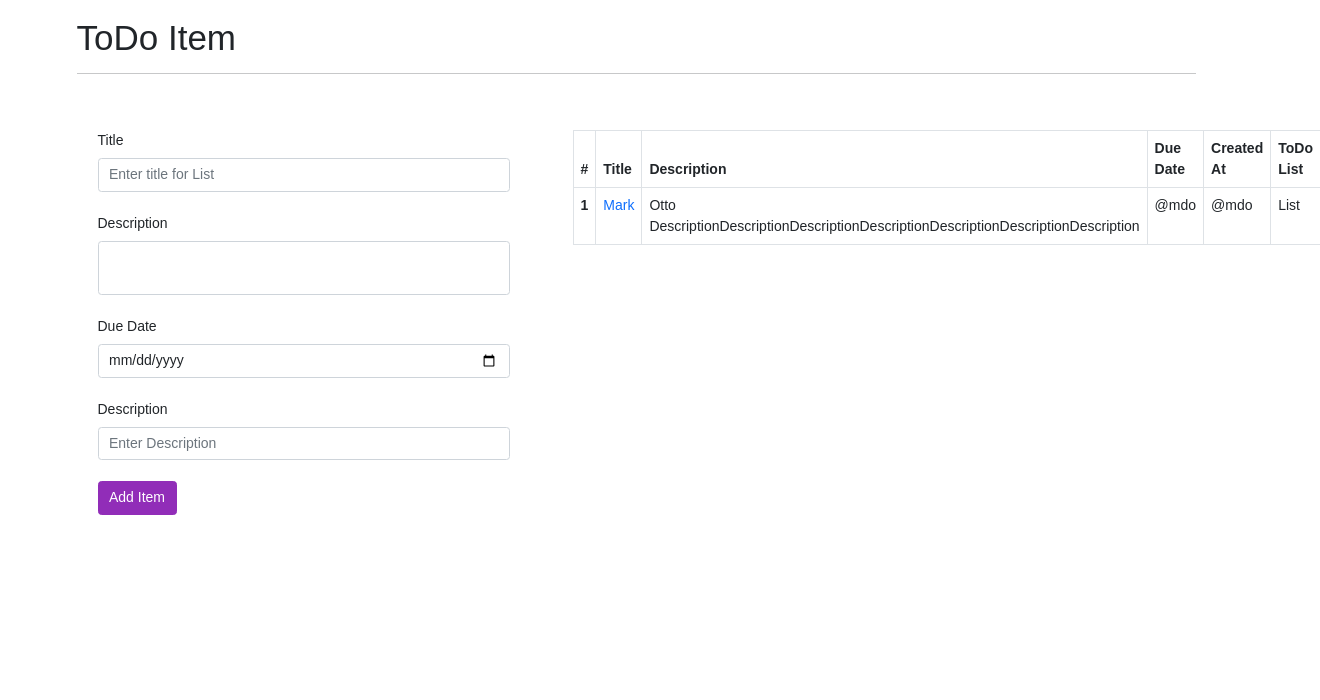
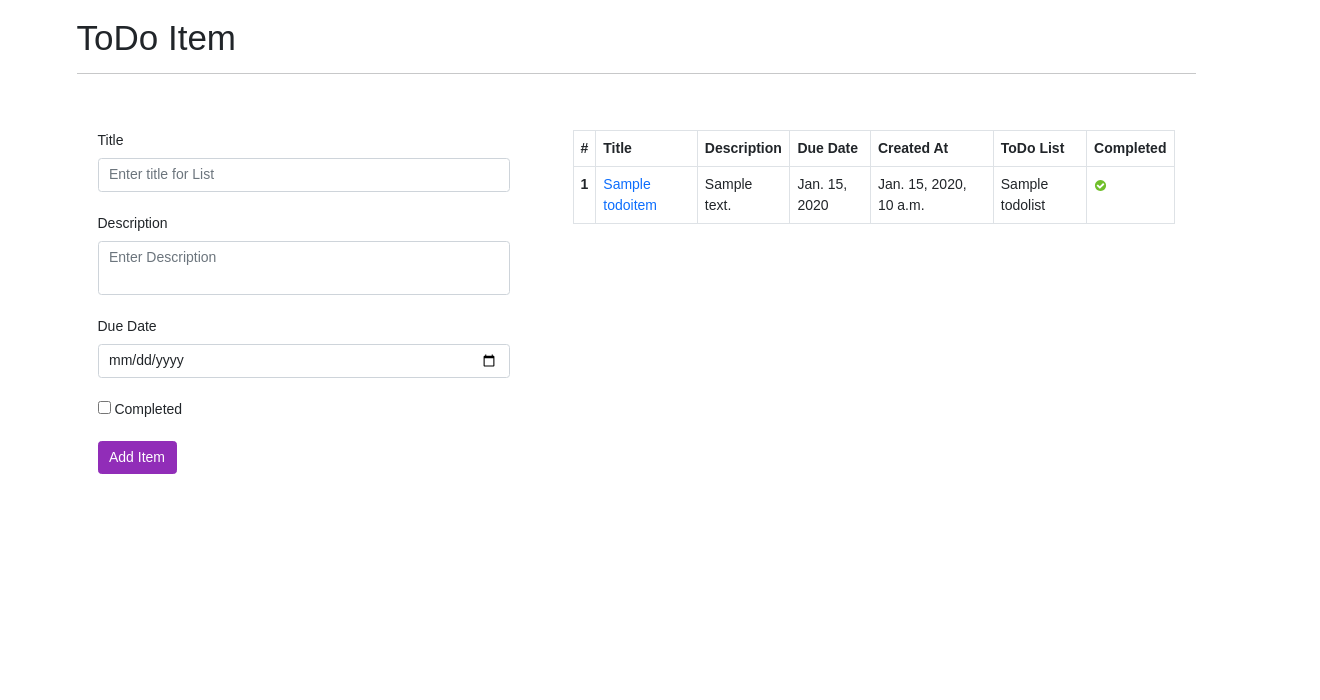
Before and after one commit to Sangeetha22009/PythonDjango_OneDayEvaluation, a Django app: page /todo-item/1/ in a window 1320 px wide. Shown: the part 49-749 px from the top of the page. Run offline with Django 4.2, Linux system fonts and the light colour scheme; a user stored in the database is signed in; tables that the repository leaves empty hold one stand-in row (values such as "Sample post").

Commit message:
items add logic

```diff
--- a/ToDoApp/ToDoApp/ToDoList/forms.py
+++ b/ToDoApp/ToDoApp/ToDoList/forms.py
@@ -1,6 +1,6 @@
 from django import forms
 from django.contrib.auth.forms import UserCreationForm
-from .models import User, ToDoList
+from .models import User , ToDoItem, ToDoList
 
 class ToDoListForm(forms.ModelForm):
     class Meta:
@@ -15,3 +15,8 @@ class UserRegistrationForm(UserCreationForm):
     class Meta:
         model=User
         fields = ['username','email','password1','password2']
+
+class ToDoItemForm(forms.ModelForm):
+    class Meta:
+        model = ToDoItem
+        fields = ['title','description','due_date','is_completed']
--- a/ToDoApp/ToDoApp/ToDoList/models.py
+++ b/ToDoApp/ToDoApp/ToDoList/models.py
@@ -7,7 +7,7 @@ class ToDoList(models.Model):
     title = models.CharField(max_length=50)
     description = models.CharField(max_length=200)
     created_at = models.DateTimeField(auto_now_add=True)
-    created_by = models.ForeignKey(User, on_delete=models.CASCADE)
+    created_by = models.ForeignKey(User, on_delete=models.SET_NULL, null=True)
 
     def __str__(self):
         return self.title
@@ -18,7 +18,7 @@ class ToDoItem(models.Model):
     due_date = models.DateField()
     is_completed = models.BooleanField(default=False)
     created_at = models.DateTimeField(auto_now_add=True)
-    todo_list = models.ForeignKey(ToDoList, on_delete=models.CASCADE)
+    todo_list = models.ForeignKey(ToDoList, on_delete=models.SET_NULL, null=True)
 
     def __str__(self):
         return self.title
--- a/ToDoApp/ToDoApp/ToDoList/templates/ToDoList/todo-items.html
+++ b/ToDoApp/ToDoApp/ToDoList/templates/ToDoList/todo-items.html
@@ -22,26 +22,25 @@
                         <div class="col-12">
                             <form action="" method="post">
                                 {% csrf_token %}
-                                <input type="hidden" id="list_id" name="todolist_id" value="{{todolist_id}}">
+                                <input type="hidden" id="todolist_id" name="todolist_id" value="{{todolist_id}}">
                                 <div class="mb-4">
                                     <label for="" class="form-label">Title</label>
-                                    <input type="text" name="title" id="title" placeholder="Enter title for List"
+                                    <input type="text" name="title" id="title" required placeholder="Enter title for List"
                                         class="form-control">
                                 </div>
                                 <div class="mb-4">
                                     <label for="" class="form-label">Description</label>
-                                    <textarea name="description" id="description" placeholder="Enter Description"
-                                        class="form-control" style="resize:none;">    </textarea>
+                                    <textarea name="description" id="description" required placeholder="Enter Description"
+                                        class="form-control" style="resize:none;"></textarea>
                                 </div>
                                 <div class="mb-4">
                                     <label for="" class="form-label">Due Date</label>
-                                    <input type="date" name="duedate" id="duedate" placeholder="Enter Due Date"
+                                    <input type="date" name="due_date" id="due_date" required placeholder="Enter Due Date"
                                         class="form-control">
                                 </div>
-                                <div class="mb-4">
-                                    <label for="" class="form-label">Description</label>
-                                    <input type="text" name="description" id="description"
-                                        placeholder="Enter Description" class="form-control">
+                                <div class="custom-control custom-checkbox mb-4">
+                                    <input type="checkbox" class="custom-control-input" id="is_completed" name="is_completed">
+                                    <label class="custom-control-label" for="is_completed">Completed</label>
                                 </div>
                                 <button type="submit" class="btn btn-primary">Add Item</button>
                             </form>
@@ -62,17 +61,29 @@
                             <th scope="col">Due Date</th>
                             <th scope="col">Created At</th>
                             <th scope="col">ToDo List</th>
+                            <th scope="col">Completed</th>
                           </tr>
                         </thead>
                         <tbody>
+                            {% if items %}
+                            {% for item in items %}
                           <tr>
-                            <th scope="row">1</th>
-                       <td><a href="{% url 'todolist'  %}">Mark</a></td>
-                            <td>Otto DescriptionDescriptionDescriptionDescriptionDescriptionDescriptionDescription</td>
-                            <td>@mdo</td>
-                            <td>@mdo</td>
-                            <td>List</td>
+                            <th scope="row">{{forloop.counter}}</th>
+                            <td><a href="{% url 'todo-list'  %}">{{item.title}}</a></td>
+                            <td>{{item.description}}</td>
+                            <td>{{item.due_date}}</td>
+                            <td>{{item.created_at}}</td>
+                            <td>{{item.todo_list}}</td>
+                            {% if item.is_completed == True %}
+                            <td class="field-is_staff"><img src="/static/admin/img/icon-yes.svg" alt="item.is_completed "></td>
+                            {% else %}
+                            <td class="field-is_staff"><img src="/static/admin/img/icon-no.svg" alt="item.is_completed "></td>
+                            {% endif %}
                           </tr>
+                          {% endfor %}
+                          {% else %}
+                          <tr> No items found </tr>
+                          {% endif %}
                         </tbody>
                       </table>
                 </div>
--- a/ToDoApp/ToDoApp/ToDoList/views.py
+++ b/ToDoApp/ToDoApp/ToDoList/views.py
@@ -1,12 +1,45 @@
 from django.shortcuts import render, redirect
 from django.contrib import messages
 from django.contrib.auth import authenticate, login, logout
-from .forms import UserRegistrationForm, ToDoListForm
-from .models import ToDoList
+from .forms import UserRegistrationForm, ToDoListForm, ToDoItemForm
+from .models import ToDoList, ToDoItem
+from django.contrib.auth.decorators import login_required
+
 # Create your views here.
-
+@login_required(login_url='login')
 def todo_item(request, todolist_id):
-    return render(request, "ToDoList/todo-items.html")
+    if request.method == 'POST':
+        form = ToDoItemForm(request.POST)
+        # breakpoint()
+        if form.is_valid():
+            print('form valid')
+            title = form.cleaned_data['title']
+            description = form.cleaned_data['description']
+            todolist = ToDoList.objects.get_or_create(id=todolist_id)
+            due_date = form.cleaned_data['due_date']
+            # created_at = form.cleaned_data['created_at']
+            is_completed = form.cleaned_data['is_completed']
+            item = ToDoItem(title = title, description=description, due_date= due_date,  is_completed = is_completed)
+            item.save()
+            messages.success(request, 'Item added succesfully !')
+            items = ToDoItem.objects.all()
+            context = {
+                'items' : items,
+                'todolist_id': todolist_id
+            }
+            return render(request, "ToDoList/todo-items.html" , context)
+        else:
+            messages.error(request, 'Invalid form, please check and update')
+        return render(request, "ToDoList/todo-items.html")
+    else:
+        items = ToDoItem.objects.all()
+        form = ToDoItemForm()
+        context = {
+            'form': form,
+            'items': items,
+            'todolist_id': todolist_id
+        }
+        return render(request, "ToDoList/todo-items.html", context)
 
 def user_login(request):
     if request.user.is_authenticated:
```
Also changed, not shown: ToDoApp/ToDoApp/ToDoList/templates/ToDoList/todolist.html (deleted, +0 -67 lines).
